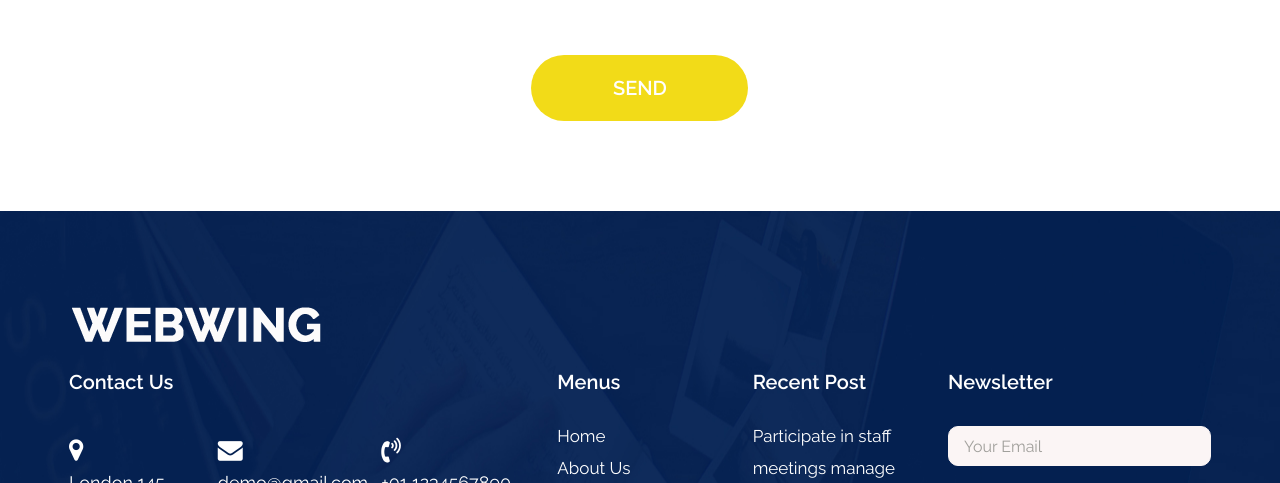
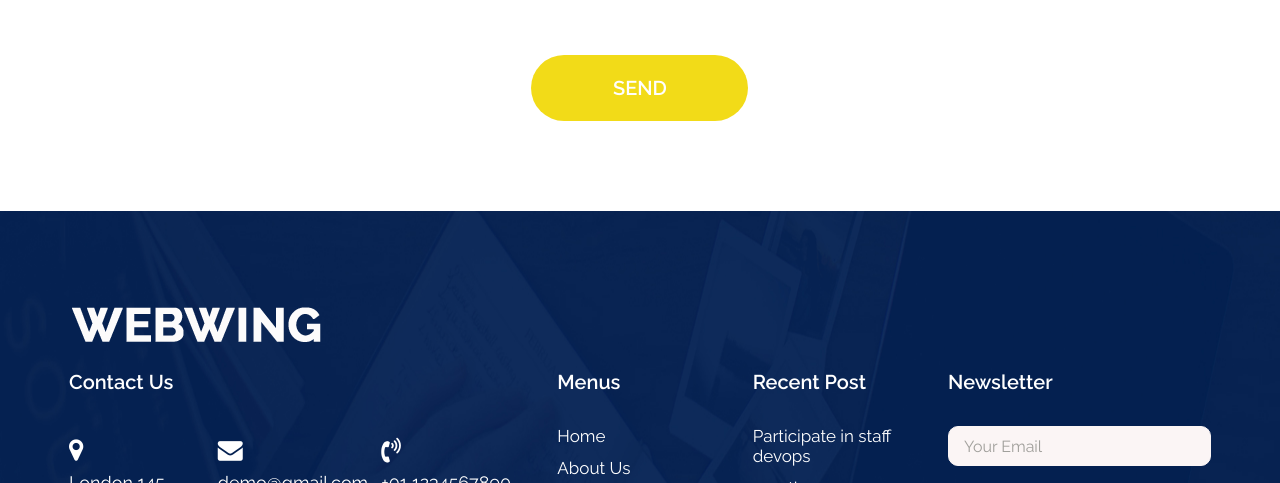
Before and after one commit to tchakouger/web-consulting, a plain HTML site: page devops/contact.html in a window 1280 px wide. Shown: the part 856-1339 px from the top of the page. Drawn offline with nearby package versions, Linux system fonts and the light colour scheme.

Commit message:
contact modified

```diff
--- a/devops/contact.html
+++ b/devops/contact.html
@@ -219,7 +219,7 @@
                   <div class="col-lg-2 col-md-6 col-sm-6">
                      <h3>Recent Post</h3>
                      <ul class="link_icon">
-                        <li > <a href="#"> Participate in staff </a></li>
+                        <li > <a href="#"> Participate in staff devops </a></li>
                         <li>
                            <a href="#">
                               meetings manage
```
